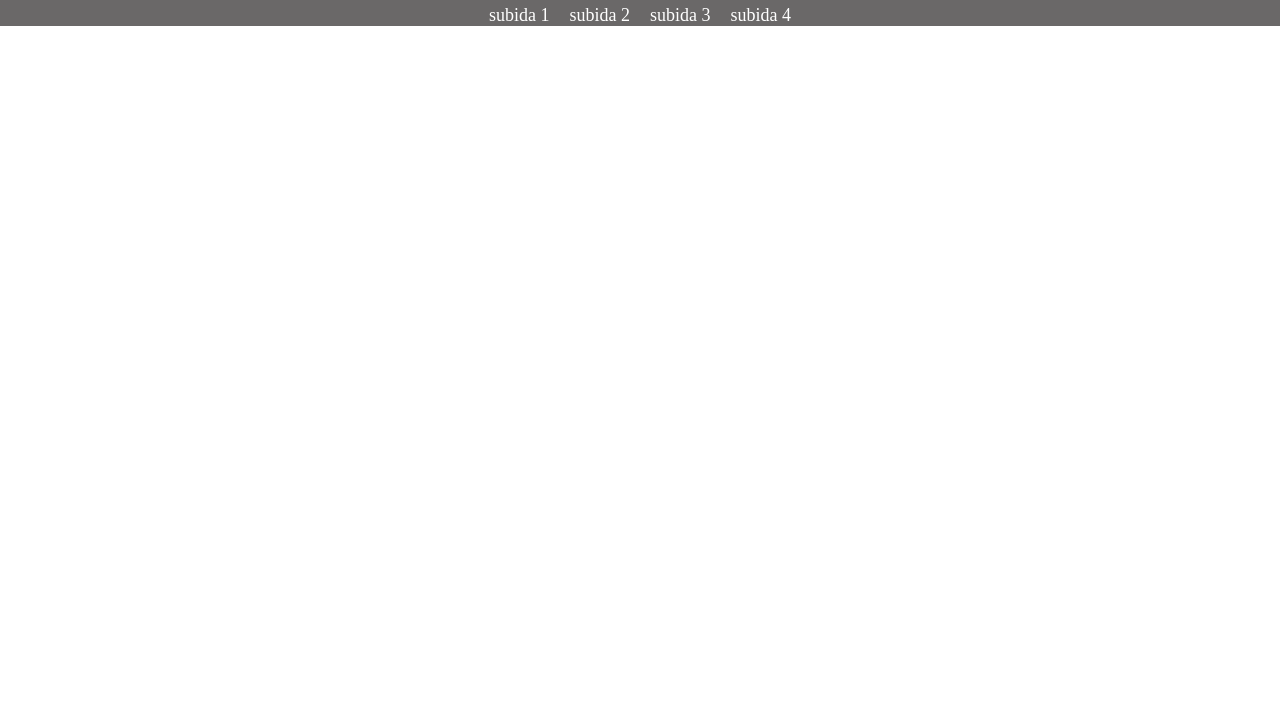
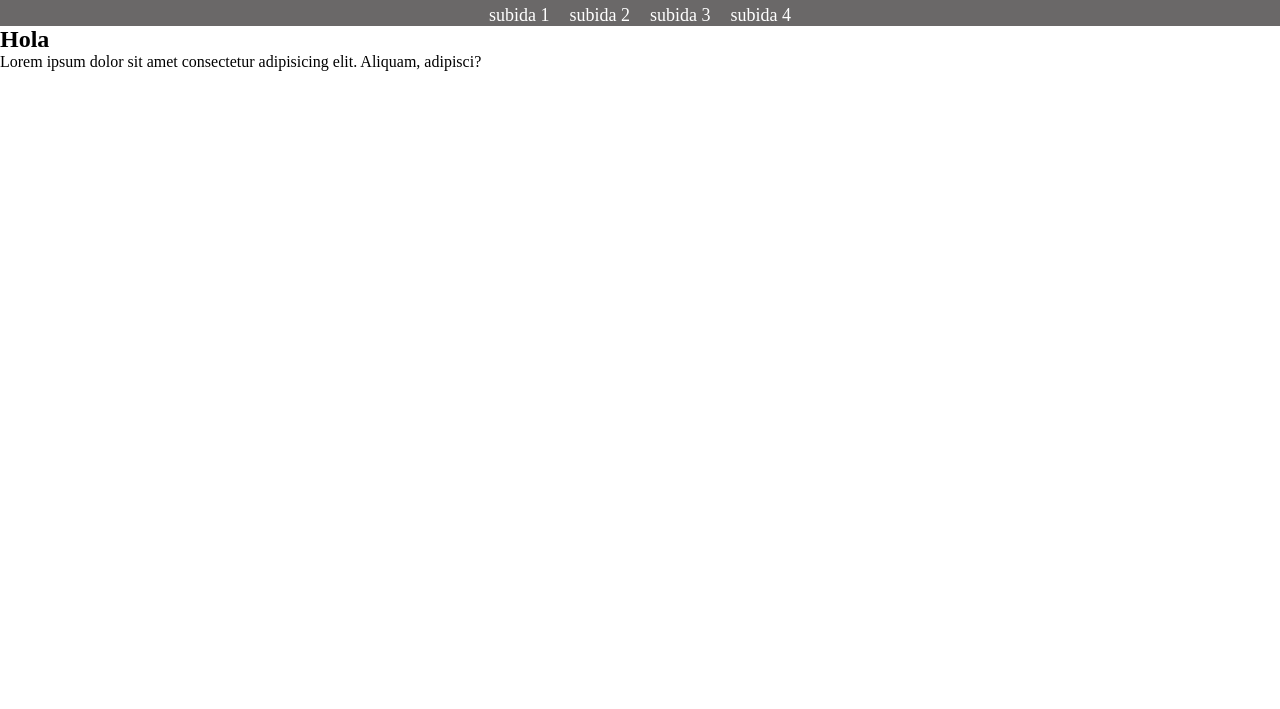
Before and after one commit to Maria-Belen-Fraise/proyecto-prueba, a plain HTML site: page index.html in a window 1280 px wide. Shown: the part 91-800 px from the top of the page. Drawn offline with Linux system fonts and the light colour scheme.

Commit message:
generamos el main con un h2 y un parrafo

```diff
--- a/index.html
+++ b/index.html
@@ -19,6 +19,12 @@
             </ul>
         </nav>
     </header>
+    <main>
+        <section>
+            <h2>Hola</h2>
+            <p>Lorem ipsum dolor sit amet consectetur adipisicing elit. Aliquam, adipisci?</p>
+        </section>
+    </main>
 
 </body>
 </html>
```
